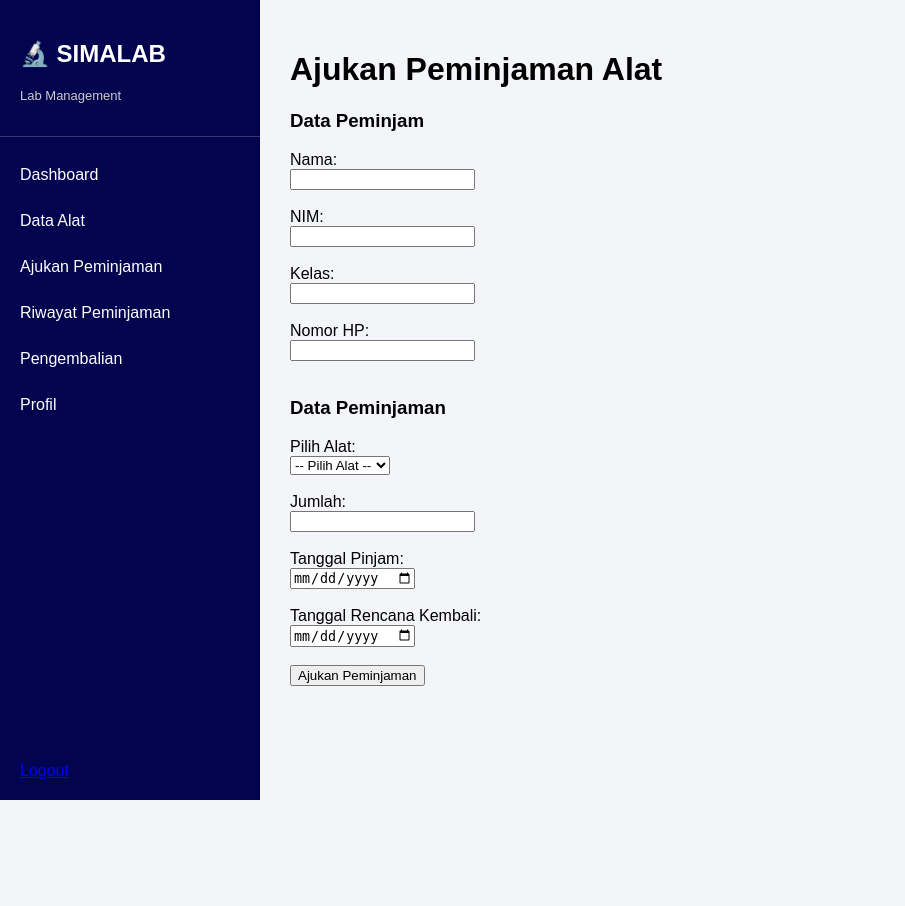
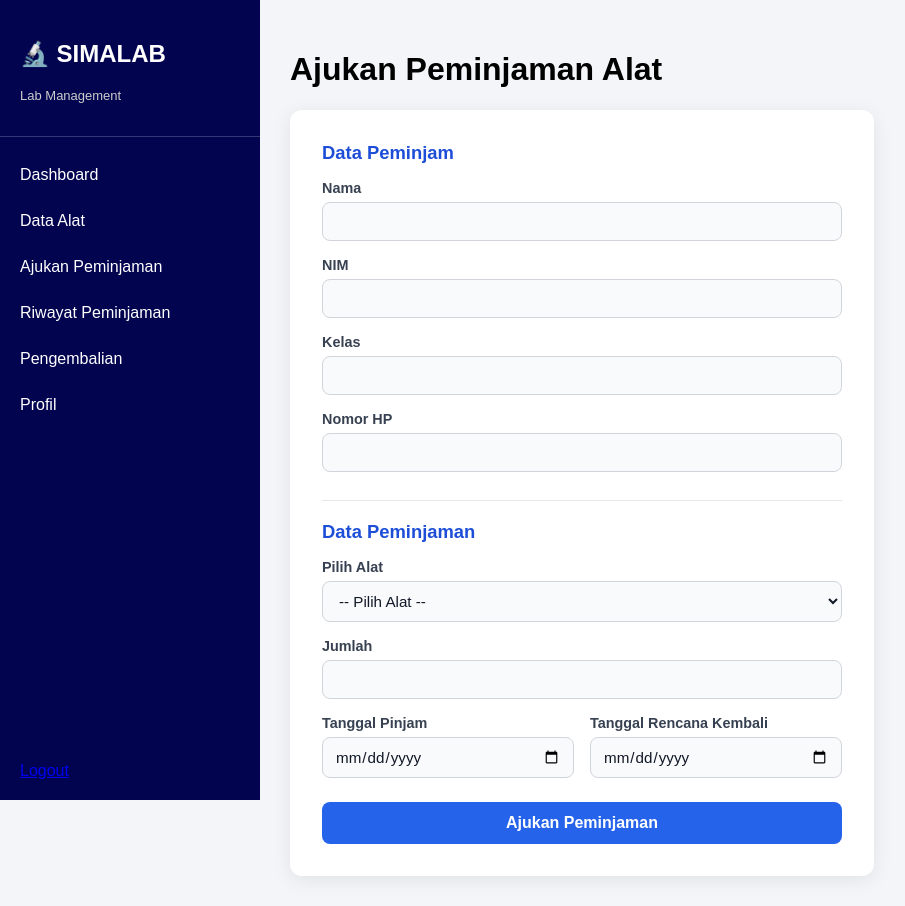
Before and after one commit to MarinaDiahAyu/projek-sistem-manajement-alat-lab, a PHP site: page /user/peminjaman.php in a window 1280 px wide. Shown: the whole page, without its empty margins (0-905 px from the left). Before the commit the page ends 800 px from the top, so only its background shows below. Run offline with PHP 8.4, Linux system fonts and the light colour scheme; data that the repository does not hold is empty.

Commit message:
update tampilan peminjaman alat

```diff
--- a/user/peminjaman.php
+++ b/user/peminjaman.php
@@ -1,23 +1,26 @@
 <?php
 include '../config/koneksi.php';
 
+$pesan = "";
+$tipe  = "error";
+
 if (isset($_POST['submit'])) {
 
-    $nama = mysqli_real_escape_string($connect, $_POST['nama']);
-    $nim = mysqli_real_escape_string($connect, $_POST['nim']);
-    $kelas = mysqli_real_escape_string($connect, $_POST['kelas']);
-    $no_hp = mysqli_real_escape_string($connect, $_POST['no_hp']);
+    $nama   = mysqli_real_escape_string($connect, $_POST['nama']);
+    $nim    = mysqli_real_escape_string($connect, $_POST['nim']);
+    $kelas  = mysqli_real_escape_string($connect, $_POST['kelas']);
+    $no_hp  = mysqli_real_escape_string($connect, $_POST['no_hp']);
 
     $alat_id = (int) $_POST['alat_id'];
-    $jumlah = (int) $_POST['jumlah'];
+    $jumlah  = (int) $_POST['jumlah'];
 
-    $tanggal_pinjam = $_POST['tanggal_pinjam'];
+    $tanggal_pinjam  = $_POST['tanggal_pinjam'];
     $tanggal_kembali = $_POST['tanggal_kembali'];
 
     if ($jumlah < 1 || $alat_id < 1) {
-        echo "Pilihan alat atau jumlah tidak valid.";
+        $pesan = "Pilihan alat atau jumlah tidak valid.";
     } elseif ($tanggal_kembali < $tanggal_pinjam) {
-        echo "Tanggal kembali tidak boleh sebelum tanggal pinjam.";
+        $pesan = "Tanggal kembali tidak boleh sebelum tanggal pinjam.";
     } else {
 
         mysqli_begin_transaction($connect);
@@ -65,25 +68,26 @@ if (isset($_POST['submit'])) {
 
                     if ($query3) {
                         mysqli_commit($connect);
-                        echo "Pengajuan peminjaman berhasil!";
+                        $pesan = "Pengajuan peminjaman berhasil!";
+                        $tipe  = "sukses";
                     } else {
                         mysqli_rollback($connect);
-                        echo "Gagal menyimpan detail alat.";
+                        $pesan = "Gagal menyimpan detail alat.";
                     }
 
                 } else {
                     mysqli_rollback($connect);
-                    echo "Gagal menyimpan peminjaman.";
+                    $pesan = "Gagal menyimpan peminjaman.";
                 }
 
             } else {
                 mysqli_rollback($connect);
-                echo "Gagal menyimpan data peminjam.";
+                $pesan = "Gagal menyimpan data peminjam.";
             }
 
         } else {
             mysqli_rollback($connect);
-            echo "Stok alat tidak mencukupi atau alat tidak ditemukan.";
+            $pesan = "Stok alat tidak mencukupi atau alat tidak ditemukan.";
         }
     }
 }
@@ -92,6 +96,7 @@ if (isset($_POST['submit'])) {
 <html lang="id">
 <head>
     <meta charset="UTF-8">
+    <meta name="viewport" content="width=device-width, initial-scale=1.0">
     <title>Ajukan Peminjaman</title>
     <link rel="stylesheet" href="user.css">
 </head>
@@ -103,58 +108,71 @@ if (isset($_POST['submit'])) {
 
     <h1>Ajukan Peminjaman Alat</h1>
 
-    <form method="POST">
+    <?php if ($pesan != "") { ?>
+        <div class="pesan <?php echo $tipe; ?>">
+            <?php echo htmlspecialchars($pesan); ?>
+        </div>
+    <?php } ?>
+
+    <form method="POST" class="form-card">
 
         <h3>Data Peminjam</h3>
 
-        Nama:<br>
-        <input type="text" name="nama" required>
-        <br><br>
+        <div class="form-group">
+            <label for="nama">Nama</label>
+            <input type="text" id="nama" name="nama" required>
+        </div>
 
-        NIM:<br>
-        <input type="text" name="nim" required>
-        <br><br>
+        <div class="form-group">
+            <label for="nim">NIM</label>
+            <input type="text" id="nim" name="nim" required>
+        </div>
 
-        Kelas:<br>
-        <input type="text" name="kelas" required>
-        <br><br>
+        <div class="form-group">
+            <label for="kelas">Kelas</label>
+            <input type="text" id="kelas" name="kelas" required>
+        </div>
 
-        Nomor HP:<br>
-        <input type="text" name="no_hp" required>
-        <br><br>
+        <div class="form-group">
+            <label for="no_hp">Nomor HP</label>
+            <input type="text" id="no_hp" name="no_hp" required>
+        </div>
 
         <h3>Data Peminjaman</h3>
 
-        Pilih Alat:<br>
-        <select name="alat_id" required>
+        <div class="form-group">
+            <label for="alat_id">Pilih Alat</label>
+            <select id="alat_id" name="alat_id" required>
                 <option value="">-- Pilih Alat --</option>
-
                 <?php
                 $alat = mysqli_query($connect, "SELECT * FROM alat WHERE jumlah_tersedia > 0");
-
                 while ($data = mysqli_fetch_array($alat)) {
                 ?>
                     <option value="<?php echo $data['id']; ?>">
-                    <?php echo $data['nama_alat']; ?>
+                        <?php echo htmlspecialchars($data['nama_alat']); ?>
+                        (stok: <?php echo $data['jumlah_tersedia']; ?>)
                     </option>
                 <?php } ?>
+            </select>
+        </div>
 
-        </select>
-        <br><br>
+        <div class="form-group">
+            <label for="jumlah">Jumlah</label>
+            <input type="number" id="jumlah" name="jumlah" min="1" required>
+        </div>
 
-        Jumlah:<br>
-        <input type="number" name="jumlah" min="1" required>
-        <br><br>
+        <div class="form-row">
+            <div class="form-group">
+                <label for="tanggal_pinjam">Tanggal Pinjam</label>
+                <input type="date" id="tanggal_pinjam" name="tanggal_pinjam" required>
+            </div>
+            <div class="form-group">
+                <label for="tanggal_kembali">Tanggal Rencana Kembali</label>
+                <input type="date" id="tanggal_kembali" name="tanggal_kembali" required>
+            </div>
+        </div>
 
-        Tanggal Pinjam:<br>
-        <input type="date" name="tanggal_pinjam" required>
-        <br><br>
-
-        Tanggal Rencana Kembali:<br>
-        <input type="date" name="tanggal_kembali" required>
-        <br><br>
-
-        <button type="submit" name="submit">Ajukan Peminjaman</button>
+        <button type="submit" name="submit" class="btn-submit">Ajukan Peminjaman</button>
 
     </form>
 </main>
--- a/user/user.css
+++ b/user/user.css
@@ -117,3 +117,105 @@ body {
     transform: translateY(-4px);
     box-shadow: 0 5px 15px rgba(0,0,0,0.1);
 }
+.form-card {
+  max-width: 520px;
+  background: #ffffff;
+  padding: 32px;
+  border-radius: 12px;
+  box-shadow: 0 4px 20px rgba(0, 0, 0, 0.08);
+}
+
+.form-card h3 {
+  margin: 0 0 16px;
+  font-size: 1.15rem;
+  color: #1d4ed8;
+}
+
+.form-card h3:not(:first-child) {
+  margin-top: 28px;
+  padding-top: 20px;
+  border-top: 1px solid #e5e7eb;
+}
+
+.form-group {
+  margin-bottom: 16px;
+  flex: 1;
+}
+
+.form-group label {
+  display: block;
+  margin-bottom: 6px;
+  font-size: 0.9rem;
+  font-weight: 600;
+  color: #374151;
+}
+
+.form-group input,
+.form-group select {
+  width: 100%;
+  box-sizing: border-box;
+  padding: 10px 12px;
+  font-size: 0.95rem;
+  font-family: inherit;
+  color: #111827;
+  background: #f9fafb;
+  border: 1px solid #d1d5db;
+  border-radius: 8px;
+  transition: border-color 0.2s, box-shadow 0.2s, background 0.2s;
+}
+
+.form-group input:focus,
+.form-group select:focus {
+  outline: none;
+  background: #ffffff;
+  border-color: #2563eb;
+  box-shadow: 0 0 0 3px rgba(37, 99, 235, 0.2);
+}
+
+.form-row {
+  display: flex;
+  gap: 16px;
+}
+
+.btn-submit {
+  width: 100%;
+  margin-top: 8px;
+  padding: 12px;
+  font-size: 1rem;
+  font-weight: 600;
+  color: #ffffff;
+  background: #2563eb;
+  border: none;
+  border-radius: 8px;
+  cursor: pointer;
+  transition: background 0.2s, transform 0.1s;
+}
+
+.btn-submit:hover { background: #1d4ed8; }
+.btn-submit:active { transform: scale(0.98); }
+
+/* Pesan sukses / error */
+.pesan {
+  max-width: 520px;
+  margin-bottom: 16px;
+  padding: 12px 16px;
+  border-radius: 8px;
+  font-size: 0.95rem;
+}
+
+.pesan.sukses {
+  background: #dcfce7;
+  color: #166534;
+  border: 1px solid #86efac;
+}
+
+.pesan.error {
+  background: #fee2e2;
+  color: #991b1b;
+  border: 1px solid #fca5a5;
+}
+
+@media (max-width: 480px) {
+  .form-card { padding: 20px; }
+  .form-row { flex-direction: column; gap: 0; }
+}
```
Lines whose indentation alone changed are shown as unchanged.
